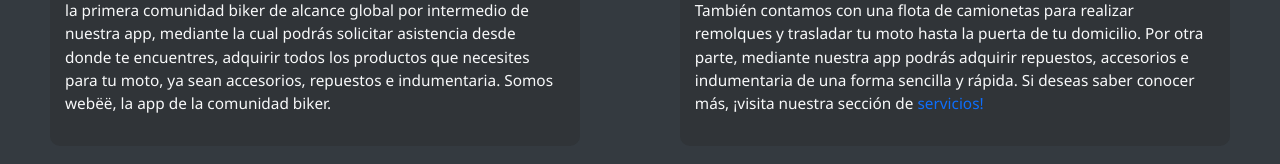
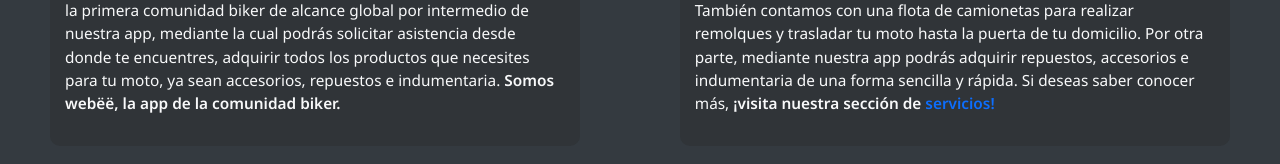
Before and after one commit to bnmacias/PF-Macias, a website: page pages/about_us.html in a window 1280 px wide. Shown: the part 379-543 px from the top of the page. Drawn offline with nearby package versions, Linux system fonts and the light colour scheme.

Commit message:
agregue etiqueta strong en parrafo

```diff
--- a/pages/about_us.html
+++ b/pages/about_us.html
@@ -55,7 +55,7 @@
                     <p>Somos una empresa que nació con el objetivo de llevar soluciones a todos los usuarios de motovehículos.
                         Así, nuestra misión es construir la primera comunidad biker de alcance global por intermedio de nuestra app,
                         mediante la cual podrás solicitar asistencia desde donde te encuentres, adquirir todos los productos que necesites para tu moto, ya sean accesorios, repuestos e indumentaria.
-                        <span>Somos webëë, la app de la comunidad biker.</span>
+                        <strong>Somos webëë, la app de la comunidad biker.</strong>
                     </p>
                 </div>
             </div>
@@ -65,7 +65,7 @@
                     <p>Ofrecemos un servicio de reparación de ponchaduras en el momento, para que puedas continuar con tu jornada sin perder tu valioso tiempo!
                         También contamos con una flota de camionetas para realizar remolques y trasladar tu moto hasta la puerta de tu domicilio.
                         Por otra parte, mediante nuestra app podrás adquirir repuestos, accesorios e indumentaria de una forma sencilla y rápida.
-                        Si deseas saber conocer más, ¡visita nuestra sección de <a href="../pages/services.html">servicios!</a></p>
+                        Si deseas saber conocer más, <strong>¡visita nuestra sección de <a href="../pages/services.html">servicios!</a></strong></p>
                 </div>
             </div>
         </section>
```
